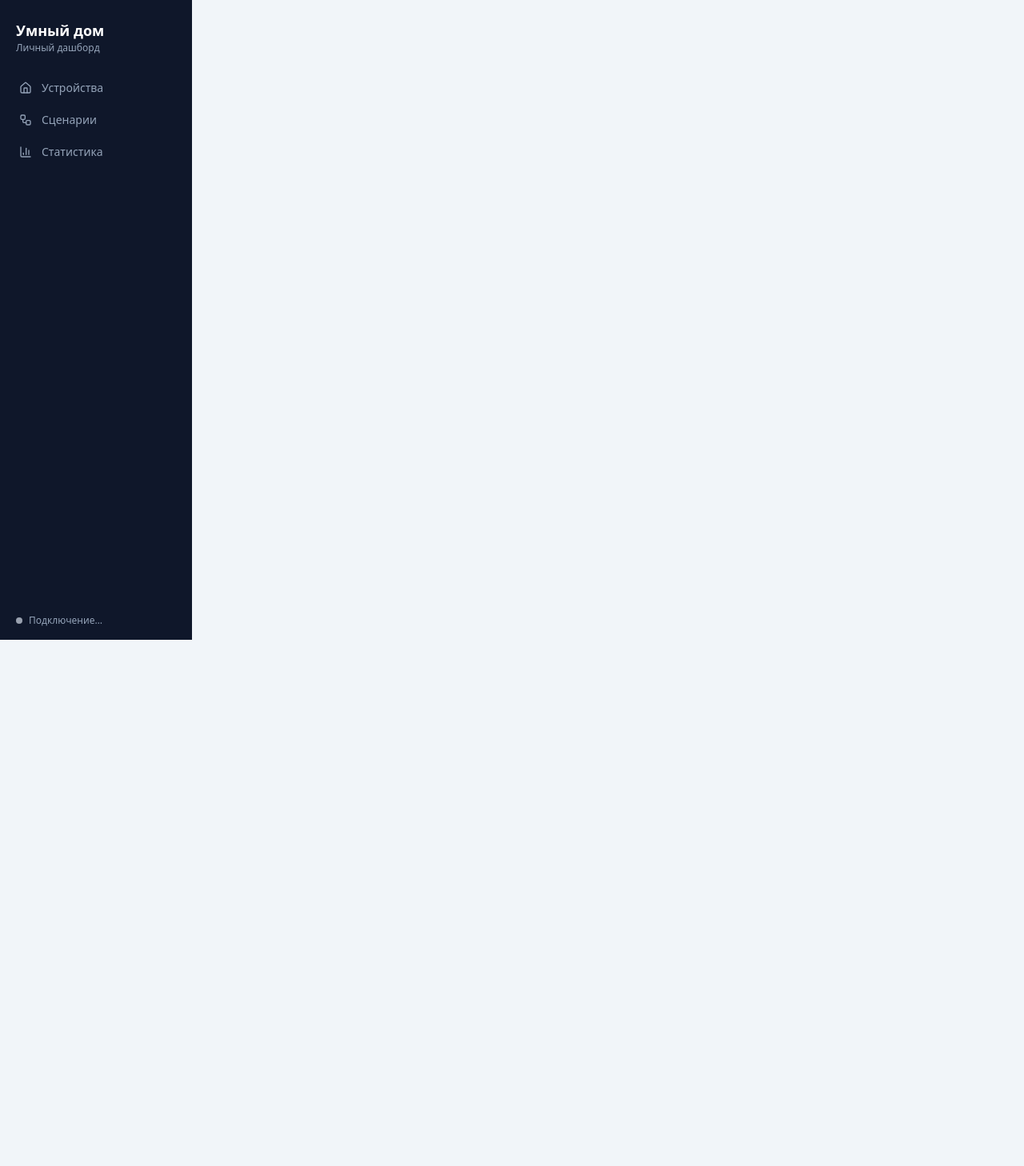
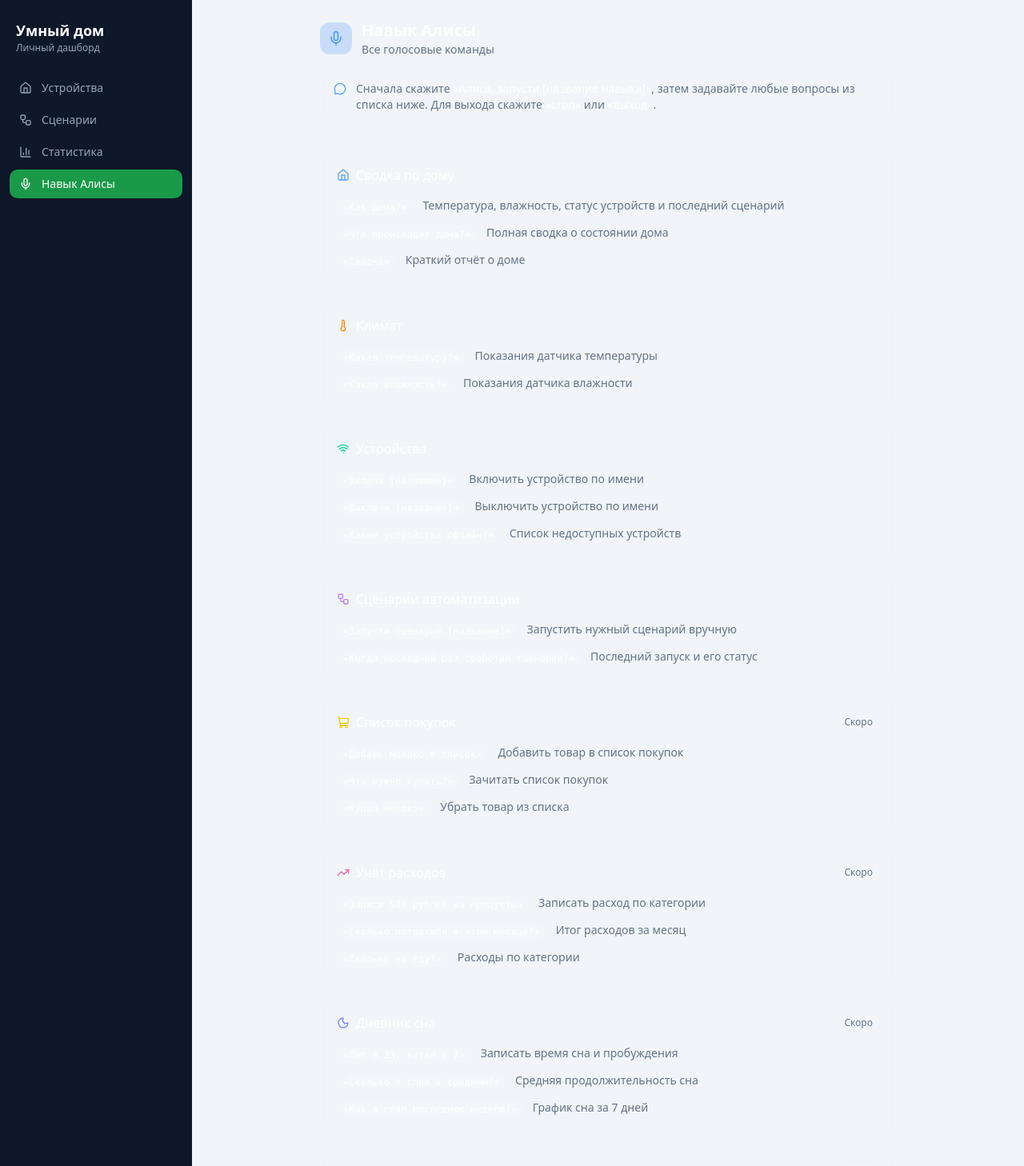
Before and after one commit to Zhmuda/smart_home_service, a React (Vite) app in the folder frontend/: page /alice in a window 1280 px wide. Shown: the top 1458 px of the page at 80% size. Before the commit the page ends 800 px from the top, so only its background shows below. Built offline with nearby package versions, Linux system fonts and the light colour scheme; no server answers.

Commit message:
Add Alice help page

```diff
--- a/frontend/src/App.tsx
+++ b/frontend/src/App.tsx
@@ -1,6 +1,7 @@
 import { BrowserRouter, Route, Routes } from 'react-router-dom'
 import Sidebar from './components/Sidebar'
 import { LiveProvider } from './contexts/LiveContext'
+import AliceHelpPage from './pages/AliceHelpPage'
 import DeviceDetailPage from './pages/DeviceDetailPage'
 import DevicesPage from './pages/DevicesPage'
 import ScenariosPage from './pages/ScenariosPage'
@@ -18,6 +19,7 @@ function App() {
               <Route path="/devices/:deviceId" element={<DeviceDetailPage />} />
               <Route path="/scenarios" element={<ScenariosPage />} />
               <Route path="/stats" element={<StatsPage />} />
+              <Route path="/alice" element={<AliceHelpPage />} />
             </Routes>
           </main>
         </div>
--- a/frontend/src/components/Sidebar.tsx
+++ b/frontend/src/components/Sidebar.tsx
@@ -1,4 +1,4 @@
-import { BarChart3, Home, Workflow } from 'lucide-react'
+import { BarChart3, Home, Mic, Workflow } from 'lucide-react'
 import { useEffect, useState } from 'react'
 import { NavLink } from 'react-router-dom'
 import { useLive } from '../contexts/LiveContext'
@@ -8,6 +8,7 @@ const NAV = [
   { to: '/', label: 'Устройства', icon: Home, end: true },
   { to: '/scenarios', label: 'Сценарии', icon: Workflow, end: false },
   { to: '/stats', label: 'Статистика', icon: BarChart3, end: false },
+  { to: '/alice', label: 'Навык Алисы', icon: Mic, end: false },
 ]
 
 const STALE_AFTER_SECONDS = 70
--- /dev/null
+++ b/frontend/src/pages/AliceHelpPage.tsx
@@ -0,0 +1,172 @@
+import { Home, Mic, ShoppingCart, Moon, TrendingUp, Users, PiggyBank, Thermometer, Wifi, Workflow, MessageCircle } from 'lucide-react'
+
+interface Command {
+  phrase: string
+  description: string
+}
+
+interface Section {
+  icon: React.ElementType
+  title: string
+  color: string
+  commands: Command[]
+  soon?: boolean
+}
+
+const SECTIONS: Section[] = [
+  {
+    icon: Home,
+    title: 'Сводка по дому',
+    color: 'text-blue-400',
+    commands: [
+      { phrase: 'Как дома?', description: 'Температура, влажность, статус устройств и последний сценарий' },
+      { phrase: 'Что происходит дома?', description: 'Полная сводка о состоянии дома' },
+      { phrase: 'Сводка', description: 'Краткий отчёт о доме' },
+    ],
+  },
+  {
+    icon: Thermometer,
+    title: 'Климат',
+    color: 'text-orange-400',
+    commands: [
+      { phrase: 'Какая температура?', description: 'Показания датчика температуры' },
+      { phrase: 'Какая влажность?', description: 'Показания датчика влажности' },
+    ],
+  },
+  {
+    icon: Wifi,
+    title: 'Устройства',
+    color: 'text-emerald-400',
+    commands: [
+      { phrase: 'Включи [название]', description: 'Включить устройство по имени' },
+      { phrase: 'Выключи [название]', description: 'Выключить устройство по имени' },
+      { phrase: 'Какие устройства офлайн?', description: 'Список недоступных устройств' },
+    ],
+  },
+  {
+    icon: Workflow,
+    title: 'Сценарии автоматизации',
+    color: 'text-purple-400',
+    commands: [
+      { phrase: 'Запусти сценарий [название]', description: 'Запустить нужный сценарий вручную' },
+      { phrase: 'Когда последний раз сработал сценарий?', description: 'Последний запуск и его статус' },
+    ],
+  },
+  {
+    icon: ShoppingCart,
+    title: 'Список покупок',
+    color: 'text-yellow-400',
+    soon: true,
+    commands: [
+      { phrase: 'Добавь молоко в список', description: 'Добавить товар в список покупок' },
+      { phrase: 'Что нужно купить?', description: 'Зачитать список покупок' },
+      { phrase: 'Купил молоко', description: 'Убрать товар из списка' },
+    ],
+  },
+  {
+    icon: TrendingUp,
+    title: 'Учёт расходов',
+    color: 'text-pink-400',
+    soon: true,
+    commands: [
+      { phrase: 'Записи 500 рублей на продукты', description: 'Записать расход по категории' },
+      { phrase: 'Сколько потратили в этом месяце?', description: 'Итог расходов за месяц' },
+      { phrase: 'Сколько на еду?', description: 'Расходы по категории' },
+    ],
+  },
+  {
+    icon: Moon,
+    title: 'Дневник сна',
+    color: 'text-indigo-400',
+    soon: true,
+    commands: [
+      { phrase: 'Лёг в 23, встал в 7', description: 'Записать время сна и пробуждения' },
+      { phrase: 'Сколько я сплю в среднем?', description: 'Средняя продолжительность сна' },
+      { phrase: 'Как я спал последнюю неделю?', description: 'График сна за 7 дней' },
+    ],
+  },
+  {
+    icon: Users,
+    title: 'Кто дома',
+    color: 'text-cyan-400',
+    soon: true,
+    commands: [
+      { phrase: 'Я пришёл', description: 'Активировать домашний режим (сценарии прихода)' },
+      { phrase: 'Я ухожу', description: 'Активировать режим отсутствия' },
+      { phrase: 'Кто сейчас дома?', description: 'Статус присутствия жителей' },
+    ],
+  },
+  {
+    icon: PiggyBank,
+    title: 'Семейная копилка',
+    color: 'text-rose-400',
+    soon: true,
+    commands: [
+      { phrase: 'Положи 200 рублей в копилку', description: 'Добавить сумму в копилку' },
+      { phrase: 'Сколько в копилке?', description: 'Текущая сумма накоплений' },
+      { phrase: 'На что копим?', description: 'Цель накоплений и прогресс' },
+    ],
+  },
+]
+
+export default function AliceHelpPage() {
+  return (
+    <div className="p-6 max-w-3xl mx-auto">
+      <div className="mb-8">
+        <div className="flex items-center gap-3 mb-2">
+          <div className="flex h-10 w-10 items-center justify-center rounded-xl bg-blue-500/20">
+            <Mic className="h-5 w-5 text-blue-400" />
+          </div>
+          <div>
+            <h1 className="text-xl font-semibold text-white">Навык Алисы</h1>
+            <p className="text-sm text-muted-foreground">Все голосовые команды</p>
+          </div>
+        </div>
+
+        <div className="mt-4 rounded-xl border border-white/10 bg-white/5 px-4 py-3">
+          <div className="flex items-start gap-3">
+            <MessageCircle className="mt-0.5 h-4 w-4 shrink-0 text-blue-400" />
+            <div className="text-sm text-muted-foreground">
+              Сначала скажите{' '}
+              <span className="font-medium text-white">«Алиса, запусти [название навыка]»</span>
+              , затем задавайте любые вопросы из списка ниже. Для выхода скажите{' '}
+              <span className="font-medium text-white">«стоп»</span> или{' '}
+              <span className="font-medium text-white">«выход»</span>.
+            </div>
+          </div>
+        </div>
+      </div>
+
+      <div className="grid gap-4">
+        {SECTIONS.map((section) => (
+          <div
+            key={section.title}
+            className="rounded-xl border border-white/10 bg-white/5 p-5"
+          >
+            <div className="mb-4 flex items-center justify-between">
+              <div className="flex items-center gap-2">
+                <section.icon className={`h-4 w-4 ${section.color}`} />
+                <h2 className="font-medium text-white">{section.title}</h2>
+              </div>
+              {section.soon && (
+                <span className="rounded-full bg-white/10 px-2 py-0.5 text-xs text-muted-foreground">
+                  Скоро
+                </span>
+              )}
+            </div>
+            <div className="flex flex-col gap-3">
+              {section.commands.map((cmd) => (
+                <div key={cmd.phrase} className="flex items-start gap-3">
+                  <span className="mt-0.5 shrink-0 rounded-md bg-white/10 px-2 py-0.5 font-mono text-xs text-white">
+                    «{cmd.phrase}»
+                  </span>
+                  <span className="text-sm text-muted-foreground">{cmd.description}</span>
+                </div>
+              ))}
+            </div>
+          </div>
+        ))}
+      </div>
+    </div>
+  )
+}
```
